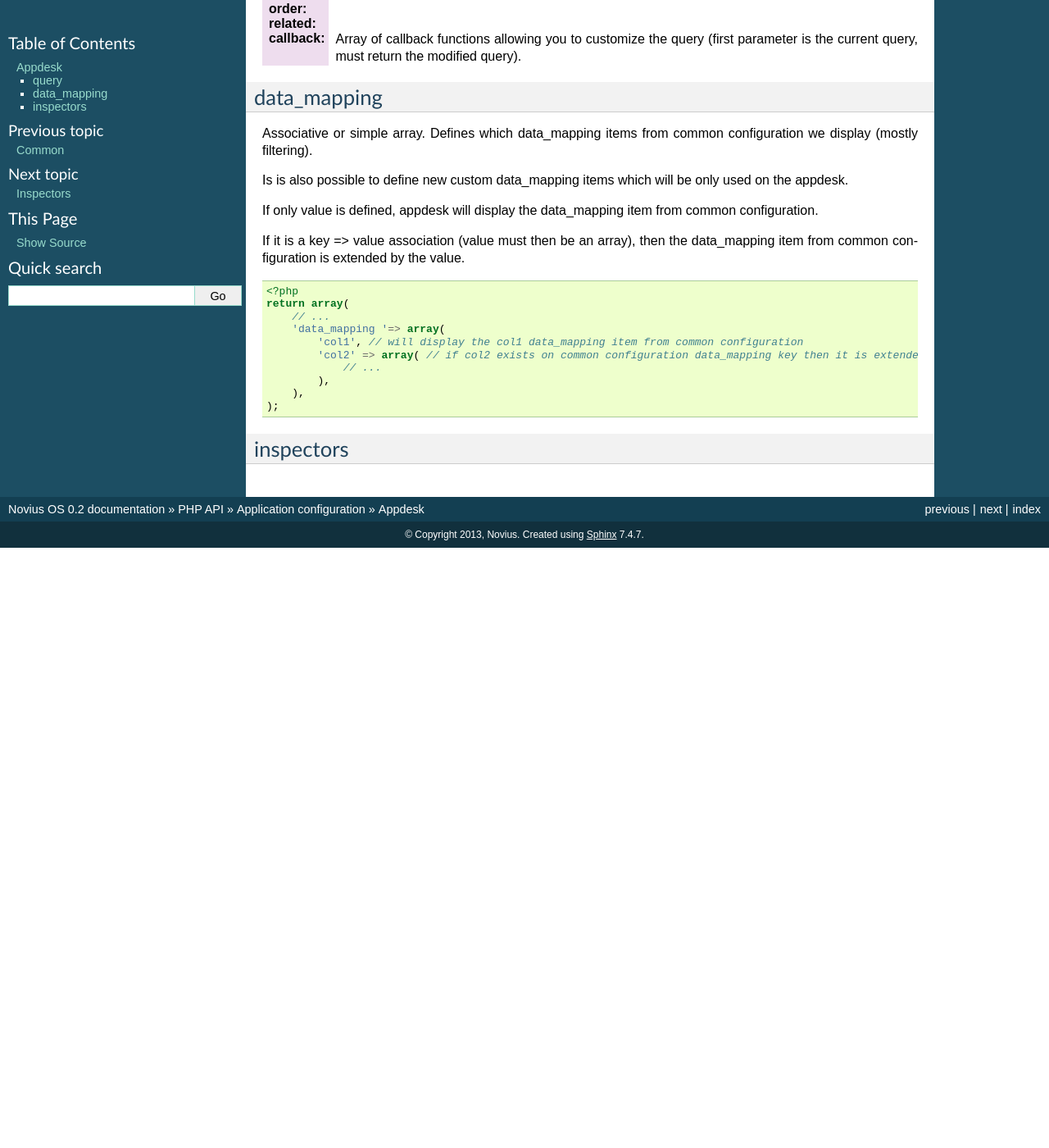
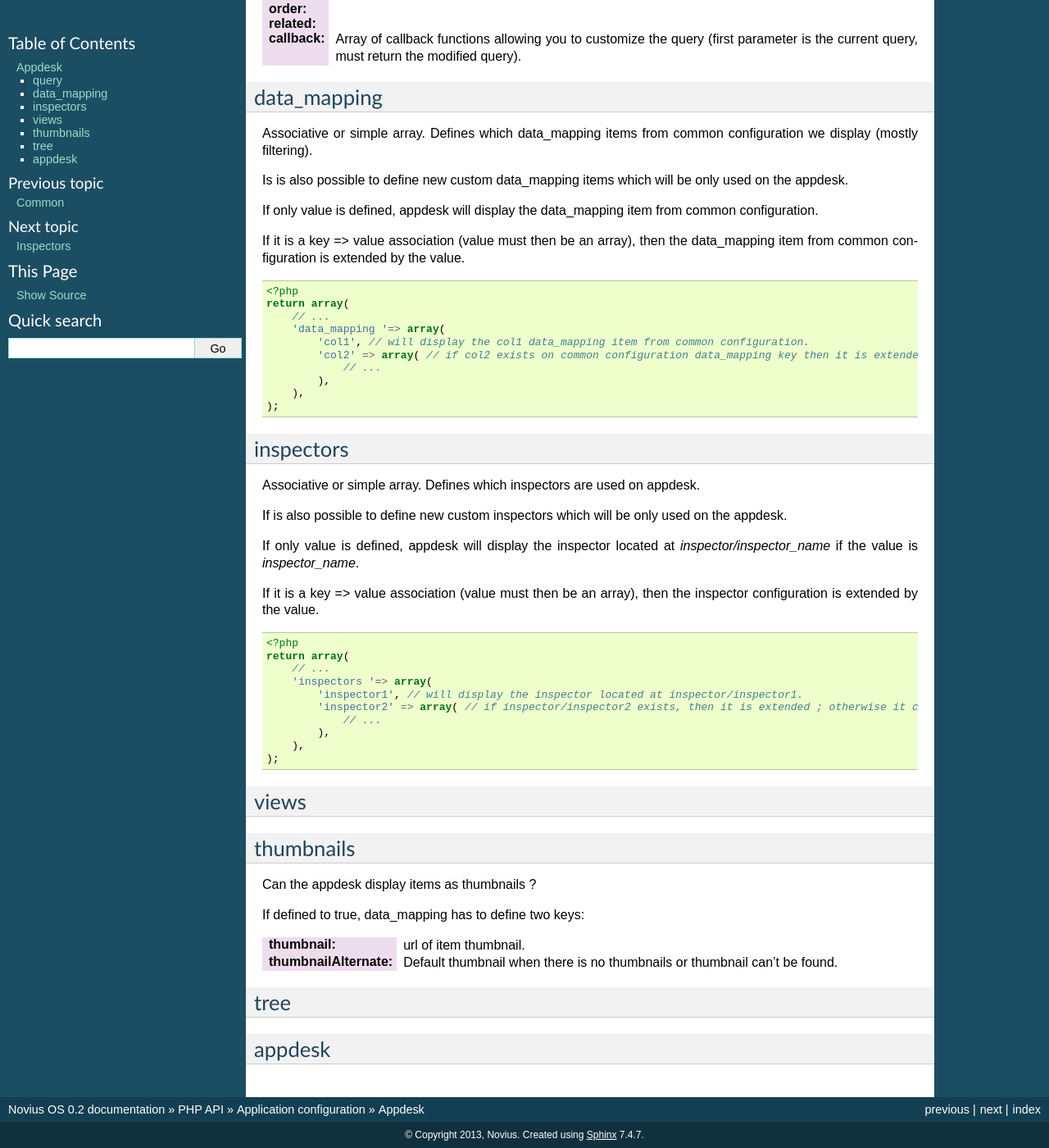
Before and after one commit to vrcAlbert/documentation-api, a Sphinx documentation site: the page built from source/php/configuration/application/appdesk.rst, in a window 1280 px wide and 1400 px high, scrolled down 522 px. Shown: the whole window at 82% size. Built offline with Sphinx 7.4.7, drawn with Linux system fonts in a browser that asks for light colours; cross-references to code outside the pages are shown as plain code; before the commit the page ends 1190 px from its top, so only the background shows below that; some of the changed text lies outside the part shown.

Commit message:
updated appdesk

```diff
--- a/source/php/configuration/application/appdesk.rst
+++ b/source/php/configuration/application/appdesk.rst
@@ -6,13 +6,13 @@ Associative array:
 
 :model: Model name.
 :query: Optional. Additional informations about the query.
-:search_text: Optional. Array of columns in which we search when the user fills sappdesk's search bar.
+:search_text: Optional. Array of columns in which we search when the user fills appdesk's search bar.
 :data_mapping: Optional. Defines which data_mapping item we display.
 :inspectors: Optional.
 :views: Optional.
 :i18n: Optional. Extends default text items.
-:thumbnails: Optional, boolean. Does the appdesk display thumbnails.
-:tree: Optional (automatically filled when model has the :ref:`tree behaviour <php/behaviours/tree>`)
+:thumbnails: Optional, boolean. Can the appdesk display items as thumbnails ?
+:tree: Optional (automatically filled when model has the :ref:`tree behaviour <php/behaviours/tree>`)/.
 :appdesk: Optional. Additional display information about the appdesk.
 
 query
@@ -43,8 +43,8 @@ If it is a key => value association (value must then be an array), then the data
     return array(
         // ...
         'data_mapping '=> array(
-            'col1', // will display the col1 data_mapping item from common configuration
-            'col2' => array( // if col2 exists on common configuration data_mapping key then it is extended ; otherwise, the item is added to data_mapping.
+            'col1', // will display the col1 data_mapping item from common configuration.
+            'col2' => array( // if col2 exists on common configuration data_mapping key then it is extended ; otherwise, the item is added to appdesk.
                 // ...
             ),
         ),
@@ -52,3 +52,47 @@ If it is a key => value association (value must then be an array), then the data
 
 inspectors
 **********
+
+Associative or simple array. Defines which inspectors are used on appdesk.
+
+If is also possible to define new custom inspectors which will be only used on the appdesk.
+
+If only value is defined, appdesk will display the inspector located at `inspector/inspector_name` if the value is `inspector_name`.
+
+If it is a key => value association (value must then be an array), then the inspector configuration is extended by the value.
+
+.. code-block:: php
+
+    <?php
+    return array(
+        // ...
+        'inspectors '=> array(
+            'inspector1', // will display the inspector located at inspector/inspector1.
+            'inspector2' => array( // if inspector/inspector2 exists, then it is extended ; otherwise it creates a new inspector
+                // ...
+            ),
+        ),
+    );
+
+views
+*****
+
+
+thumbnails
+**********
+
+Can the appdesk display items as thumbnails ?
+
+If defined to true, data_mapping has to define two keys:
+
+:thumbnail: url of item thumbnail.
+:thumbnailAlternate: Default thumbnail when there is no thumbnails or thumbnail can't be found.
+
+
+tree
+****
+
+
+
+appdesk
+*******
```
